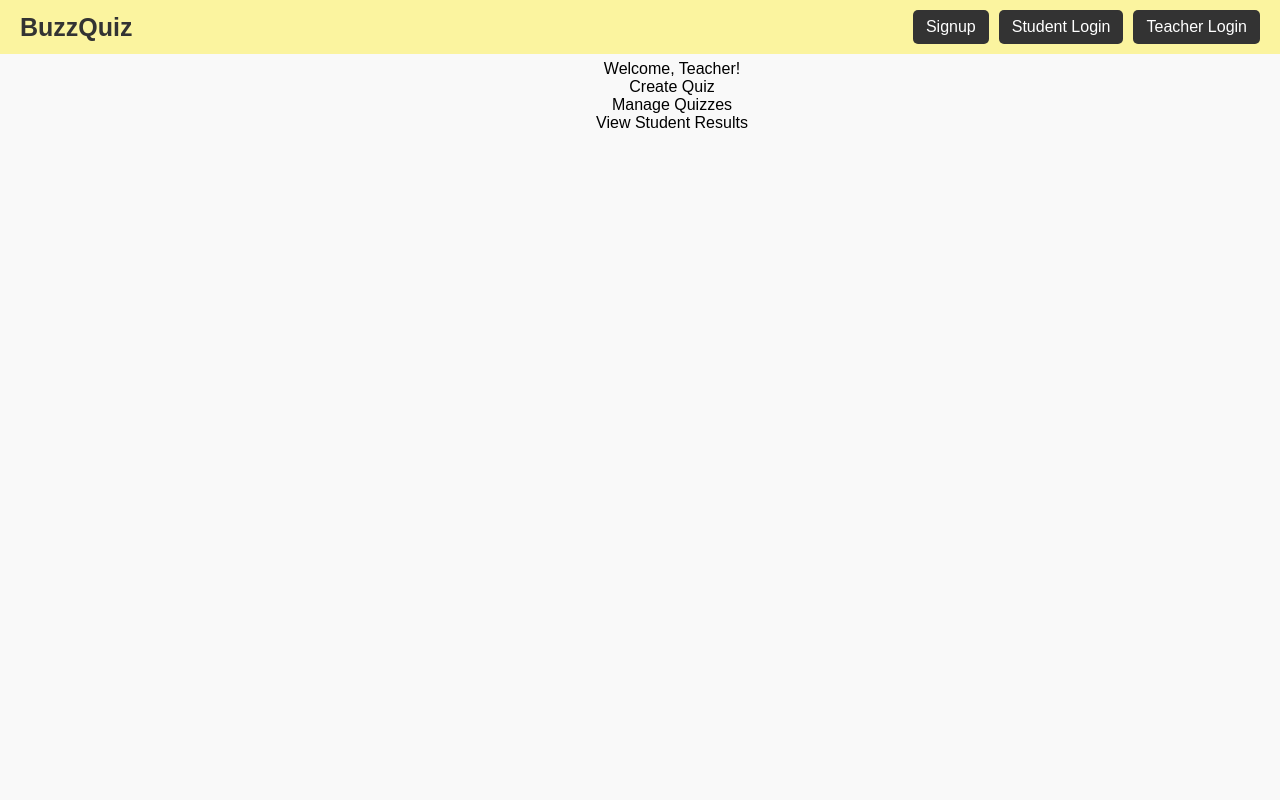
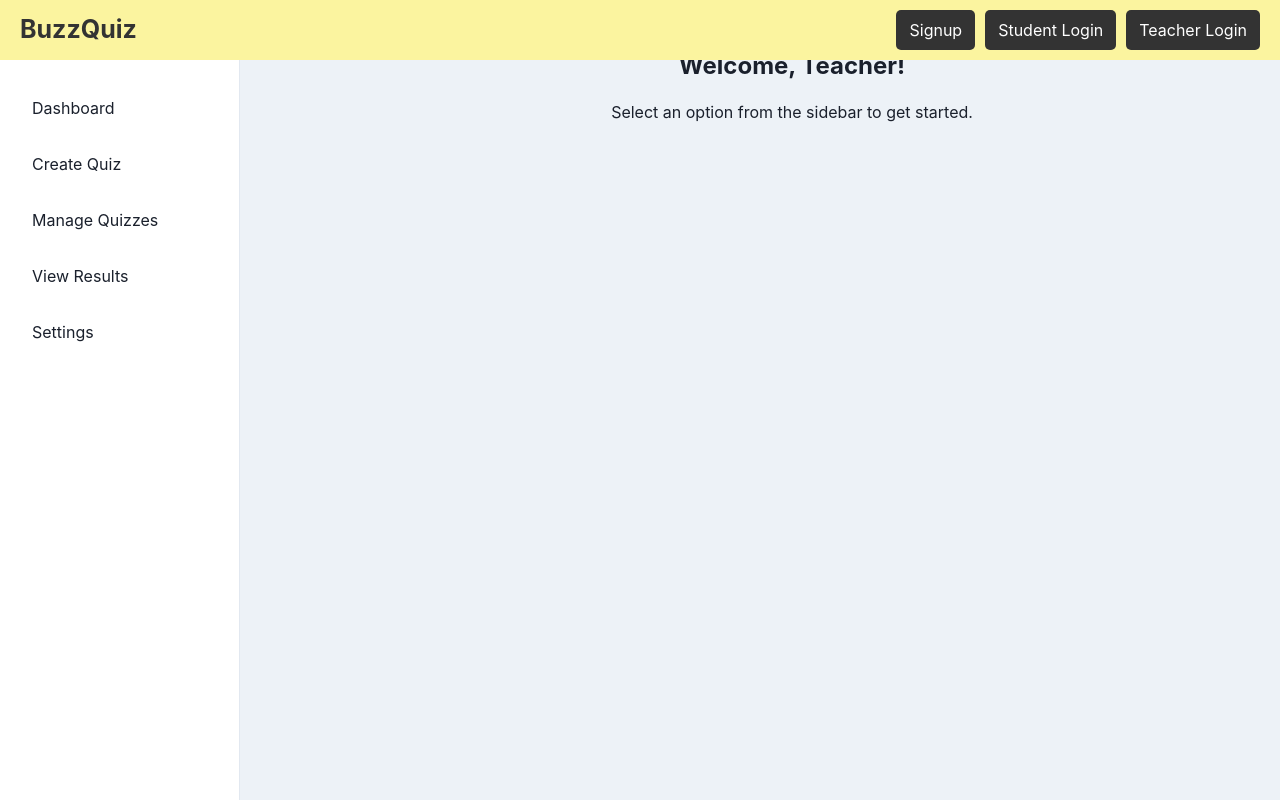
Before and after one commit to AkashChintaluri/Quizspark_vercel, a React (Vite) app: page /teacher-dashboard in a window 1280 px wide. Built offline with nearby package versions, Linux system fonts and the light colour scheme.

Commit message:
added teacher dashboard and changed name to quizspark

```diff
--- a/src/components/StudentLogin.jsx
+++ b/src/components/StudentLogin.jsx
@@ -1,15 +1,31 @@
 // src/components/StudentLogin.jsx
 import React, { useState } from 'react';
+import { useNavigate } from 'react-router-dom';
+import axios from 'axios';
 import './Login.css';
 
 function StudentLogin() {
     const [username, setUsername] = useState('');
     const [password, setPassword] = useState('');
+    const navigate = useNavigate();
 
-    const handleSubmit = (e) => {
+    const handleSubmit = async (e) => {
         e.preventDefault();
-        // Add your login logic here
-        console.log('Logging in with:', username, password);
+        try {
+            const response = await axios.post('http://localhost:5000/student-login', {
+                username,
+                password
+            });
+
+            if (response.data.success) {
+                navigate('/student-dashboard');
+            } else {
+                alert('Login failed. Please check your credentials.');
+            }
+        } catch (error) {
+            console.error('Login error:', error);
+            alert('An error occurred during login.');
+        }
     };
 
     return (
--- a/src/components/TeacherDashboard.jsx
+++ b/src/components/TeacherDashboard.jsx
@@ -1,17 +1,131 @@
-import React from 'react';
+'use client'
 
-function TeacherDashboard() {
+import React from 'react'
+import {
+    Button,
+    Box,
+    CloseButton,
+    Flex,
+    useColorModeValue,
+    Text,
+    Drawer,
+    DrawerContent,
+    useDisclosure,
+} from '@chakra-ui/react'
+
+const LinkItems = [
+    { name: 'Dashboard' },
+    { name: 'Create Quiz' },
+    { name: 'Manage Quizzes' },
+    { name: 'View Results' },
+    { name: 'Settings' },
+]
+
+export default function TeacherDashboard() {
+    const { isOpen, onOpen, onClose } = useDisclosure()
     return (
-        <div className="teacher-dashboard">
-            <h2>Teacher Dashboard</h2>
-            <p>Welcome, Teacher!</p>
-            <ul>
-                <li>Create Quiz</li>
-                <li>Manage Quizzes</li>
-                <li>View Student Results</li>
-            </ul>
-        </div>
-    );
+        <Flex direction="row" minH="100vh" bg={useColorModeValue('gray.100', 'gray.900')}>
+            <SidebarContent
+                onClose={() => onClose}
+                display={{ base: 'none', md: 'block' }}
+            />
+            <Drawer
+                isOpen={isOpen}
+                placement="left"
+                onClose={onClose}
+                returnFocusOnClose={false}
+                onOverlayClick={onClose}
+                size="full">
+                <DrawerContent>
+                    <SidebarContent onClose={onClose} />
+                </DrawerContent>
+            </Drawer>
+            <Box flex="1" ml={{ base: 0, md: '240px' }}>
+                <MobileNav display={{ base: 'flex', md: 'none' }} onOpen={onOpen} />
+                <Box p="4">
+                    <Text fontSize="2xl" fontWeight="bold" mb={4}>Welcome, Teacher!</Text>
+                    <Text>Select an option from the sidebar to get started.</Text>
+                </Box>
+            </Box>
+        </Flex>
+    )
 }
 
-export default TeacherDashboard;
+const SidebarContent = ({ onClose, ...rest }) => {
+    return (
+        <Box
+            bg={useColorModeValue('white', 'gray.900')}
+            borderRight="1px"
+            borderRightColor={useColorModeValue('gray.200', 'gray.700')}
+            w={{ base: 'full', md: '240px' }}
+            h="100vh"
+            position="fixed"
+            top={0}
+            left={0}
+            {...rest}>
+            <Flex h="20" alignItems="center" mx="8" justifyContent="space-between">
+                <Text fontSize="2xl" fontFamily="monospace" fontWeight="bold">
+                    BuzzQuizz
+                </Text>
+                <CloseButton display={{ base: 'flex', md: 'none' }} onClick={onClose} />
+            </Flex>
+            {LinkItems.map((link) => (
+                <NavItem key={link.name}>
+                    {link.name}
+                </NavItem>
+            ))}
+        </Box>
+    )
+}
+
+const NavItem = ({ children, ...rest }) => {
+    return (
+        <Box
+            as="a"
+            href="#"
+            style={{ textDecoration: 'none' }}
+            _focus={{ boxShadow: 'none' }}>
+            <Flex
+                align="center"
+                p="4"
+                mx="4"
+                borderRadius="lg"
+                role="group"
+                cursor="pointer"
+                _hover={{
+                    bg: '#fbf49f',
+                    color: 'black',
+                    fontWeight: 'bold',
+                }}
+                {...rest}>
+                {children}
+            </Flex>
+        </Box>
+    )
+}
+
+const MobileNav = ({ onOpen, ...rest }) => {
+    return (
+        <Flex
+            px={{ base: 4, md: 24 }}
+            height="20"
+            alignItems="center"
+            bg={useColorModeValue('white', 'gray.900')}
+            borderBottomWidth="1px"
+            borderBottomColor={useColorModeValue('gray.200', 'gray.700')}
+            justifyContent="flex-start"
+            {...rest}>
+            <Button
+                variant="outline"
+                onClick={onOpen}
+                aria-label="open menu"
+            >
+                Menu
+            </Button>
+
+            <Text fontSize="2xl" ml="8" fontFamily="monospace" fontWeight="bold">
+                BuzzQuizz
+            </Text>
+        </Flex>
+    )
+}
--- a/src/components/TeacherLogin.jsx
+++ b/src/components/TeacherLogin.jsx
@@ -1,15 +1,45 @@
 // src/components/TeacherLogin.jsx
 import React, { useState } from 'react';
+import { useNavigate } from 'react-router-dom';
+import axios from 'axios';
 import './Login.css';
 
 function TeacherLogin() {
     const [username, setUsername] = useState('');
     const [password, setPassword] = useState('');
+    const [isPressed, setIsPressed] = useState(false);
+    const [showPopup, setShowPopup] = useState(false);
+    const navigate = useNavigate();
 
-    const handleSubmit = (e) => {
+    const buttonStyle = {
+        transform: isPressed ? 'scale(0.95)' : 'scale(1)',
+        transition: 'transform 0.1s',
+    };
+
+    const handleMouseDown = () => setIsPressed(true);
+    const handleMouseUp = () => setIsPressed(false);
+
+    const handleSubmit = async (e) => {
         e.preventDefault();
-        // Add your login logic here
-        console.log('Logging in with:', username, password);
+        try {
+            const response = await axios.post('http://localhost:5000/teacher-login', {
+                username,
+                password
+            });
+
+            if (response.data.success) {
+                setShowPopup(true);
+                setTimeout(() => {
+                    setShowPopup(false);
+                    navigate('/teacher-dashboard');
+                }, 2000);
+            } else {
+                alert('Login failed. Please check your credentials.');
+            }
+        } catch (error) {
+            console.error('Login error:', error.response?.data || error.message);
+            alert(`An error occurred during login: ${error.response?.data?.error || error.message}`);
+        }
     };
 
     return (
@@ -37,9 +67,23 @@ function TeacherLogin() {
                             required
                         />
                     </div>
-                    <button type="submit" className="login-button">Login</button>
+                    <button
+                        type="submit"
+                        className="login-button"
+                        style={buttonStyle}
+                        onMouseDown={handleMouseDown}
+                        onMouseUp={handleMouseUp}
+                        onMouseLeave={handleMouseUp}
+                    >
+                        Login
+                    </button>
                 </form>
             </div>
+            {showPopup && (
+                <div className="popup">
+                    Login successful! Redirecting to dashboard...
+                </div>
+            )}
         </div>
     );
 }
```
Also changed, not shown: package.json (+7 -1 lines), src/App.jsx (+4 -3 lines), 2 other files (tests, documents, lock files or other folders).
